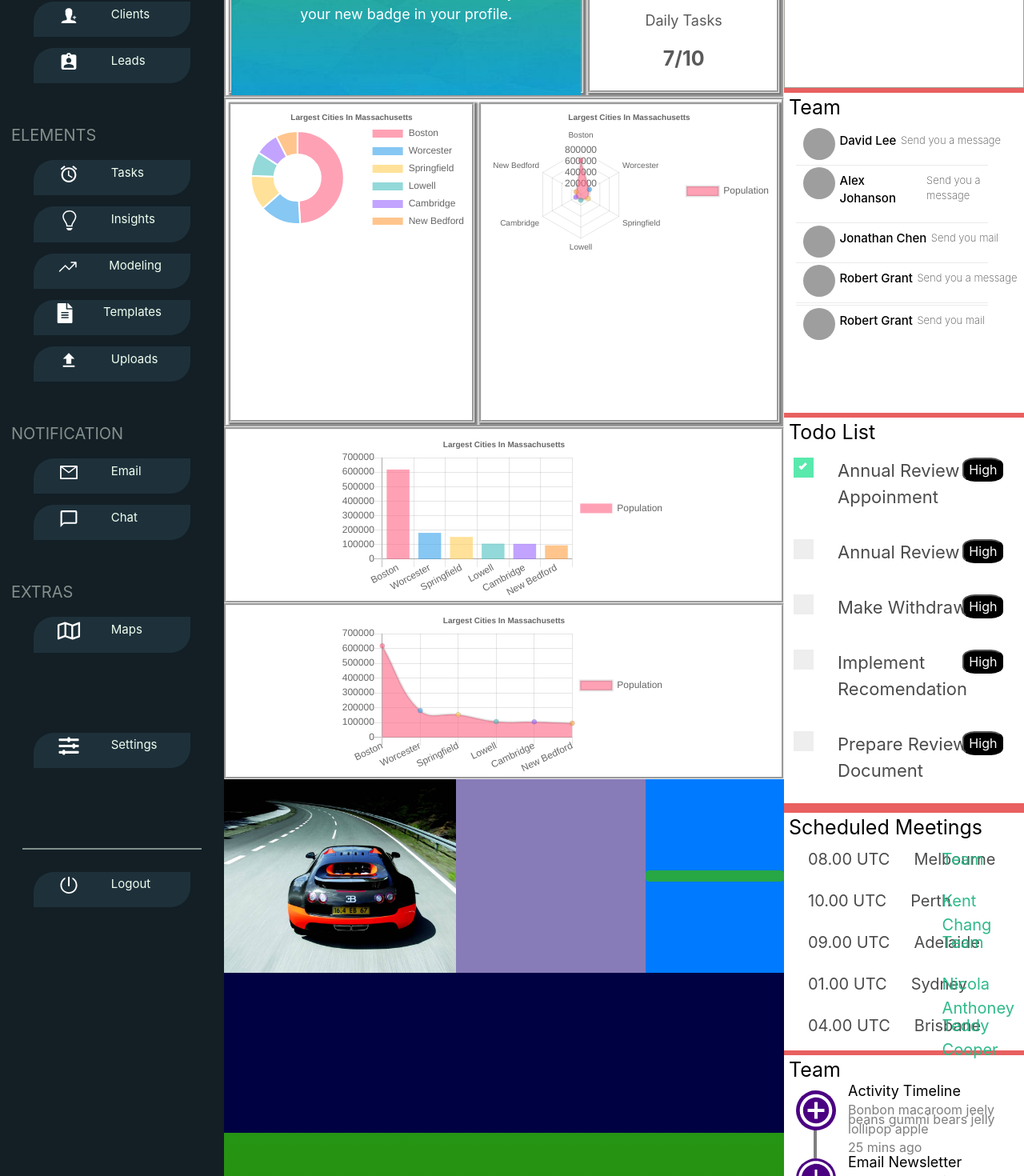
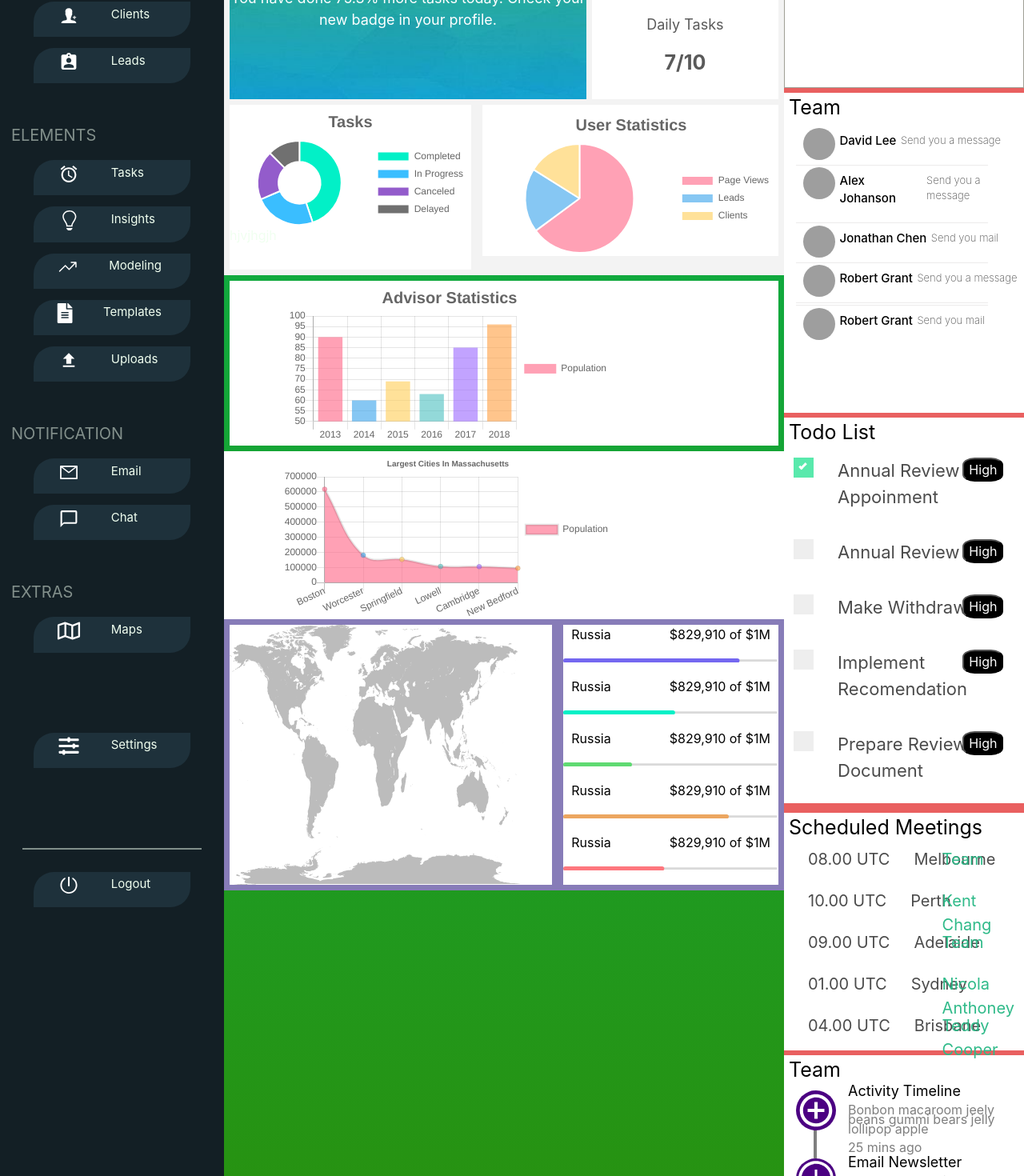
Before and after one commit to lakshan28/suntechit_assignment, a React (Create React App) app: page / in a window 1280 px wide. Shown: the part 460-1930 px from the top of the page at 80% size. Built offline with nearby package versions, Linux system fonts and the light colour scheme; grey boxes are pictures that could not be loaded.

Commit message:
changed maps

```diff
--- a/package.json
+++ b/package.json
@@ -5,6 +5,7 @@
   "dependencies": {
     "bootstrap": "^4.3.1",
     "chart.js": "^2.9.3",
+    "rc-progress": "^2.5.2",
     "react": "^16.12.0",
     "react-bootstrap": "^1.0.0-beta.16",
     "react-calendar": "^2.19.2",
--- a/src/components/Charts/BarChart.js
+++ b/src/components/Charts/BarChart.js
@@ -1,31 +1,24 @@
 import React, { Component } from "react";
 import { Bar, Line, Pie, Doughnut, Radar } from "react-chartjs-2";
+import "./Pie/Chart";
 
 class BarChart extends Component {
   constructor(props) {
     super(props);
     this.state = {
       chartData: {
-        labels: [
-          "Boston",
-          "Worcester",
-          "Springfield",
-          "Lowell",
-          "Cambridge",
-          "New Bedford"
-        ],
+        labels: ["2013", "2014", "2015", "2016", "2017", "2018"],
         datasets: [
           {
             label: "Population",
-            data: [617594, 181045, 153060, 106519, 105162, 95072],
+            data: [90, 60, 69, 63, 85, 96, 50],
             backgroundColor: [
               "rgba(255, 99, 132, 0.6)",
               "rgba(54, 162, 235, 0.6)",
               "rgba(255, 206, 86, 0.6)",
               "rgba(75, 192, 192, 0.6)",
               "rgba(153, 102, 255, 0.6)",
-              "rgba(255, 159, 64, 0.6)",
-              "rgba(255, 99, 132, 0.6)"
+              "rgba(255, 159, 64, 0.6)"
             ]
           }
         ]
@@ -48,13 +41,14 @@ class BarChart extends Component {
           options={{
             title: {
               display: true,
-              text: "Largest Cities In Massachusetts",
-              fontSize: 10
+              text: "Advisor Statistics",
+              fontSize: 20
             },
             legend: {
               display: true,
               position: "right"
             }
+
             //   maintainAspectRatio: false
           }}
         />
--- a/src/components/Charts/CongratsBar/Visionary.css
+++ b/src/components/Charts/CongratsBar/Visionary.css
@@ -1,5 +1,8 @@
 .visionary {
   text-align: center;
+  background-color: rgb(255, 255, 255);
+  height: 100%;
+  width: 97%;
 }
 /*.badge {
 }
--- a/src/components/Charts/Pie/Char.css
+++ b/src/components/Charts/Pie/Char.css
@@ -0,0 +1,15 @@
+.dought-chart {
+  background-color: rgb(255, 255, 255);
+  width: 100%;
+  height: 100%;
+}
+.radar-chart {
+  background-color: rgb(255, 255, 255);
+  padding: 1%;
+}
+.margin {
+  width: 100%;
+  height: 100%;
+  padding-bottom: 5%;
+  background-color: rgb(255, 255, 255);
+}
--- a/src/components/Charts/Pie/Chart.js
+++ b/src/components/Charts/Pie/Chart.js
@@ -7,27 +7,12 @@ class Chart extends Component {
     super(props);
     this.state = {
       chartData: {
-        labels: [
-          "Boston",
-          "Worcester",
-          "Springfield",
-          "Lowell",
-          "Cambridge",
-          "New Bedford"
-        ],
+        labels: ["Completed", "In Progress", "Canceled", "Delayed"],
         datasets: [
           {
             label: "Population",
-            data: [617594, 181045, 153060, 106519, 105162, 95072],
-            backgroundColor: [
-              "rgba(255, 99, 132, 0.6)",
-              "rgba(54, 162, 235, 0.6)",
-              "rgba(255, 206, 86, 0.6)",
-              "rgba(75, 192, 192, 0.6)",
-              "rgba(153, 102, 255, 0.6)",
-              "rgba(255, 159, 64, 0.6)",
-              "rgba(255, 99, 132, 0.6)"
-            ]
+            data: [47.3, 25.0, 20, 13.1],
+            backgroundColor: ["#02F0C7", "#3ABEFF", "#935CCB", "#707070"]
           }
         ]
       }
@@ -43,22 +28,29 @@ class Chart extends Component {
 
   render() {
     return (
-      <div>
+      <div className="dought-chart">
         <Doughnut
           data={this.state.chartData}
           options={{
             title: {
               display: true,
-              text: "Largest Cities In Massachusetts",
-              fontSize: 10
+              text: "Tasks",
+              fontSize: 20,
+              position: "top"
             },
             legend: {
               display: true,
               position: "right"
+            },
+            layout: {
+              bottom: 100
             }
-            //maintainAspectRatio: false
+            // maintainAspectRatio: false
           }}
         />
+        <div className="margin">
+          <p>hjvjhgjh</p>
+        </div>
       </div>
     );
   }
--- a/src/components/Charts/PolarAre.js
+++ b/src/components/Charts/PolarAre.js
@@ -6,26 +6,15 @@ class PolarAre extends Component {
     super(props);
     this.state = {
       chartData: {
-        labels: [
-          "Boston",
-          "Worcester",
-          "Springfield",
-          "Lowell",
-          "Cambridge",
-          "New Bedford"
-        ],
+        labels: ["Page Views", "Leads", "Clients"],
         datasets: [
           {
             label: "Population",
-            data: [617594, 181045, 153060, 106519, 105162, 95072],
+            data: [617594, 181045, 153060],
             backgroundColor: [
               "rgba(255, 99, 132, 0.6)",
               "rgba(54, 162, 235, 0.6)",
-              "rgba(255, 206, 86, 0.6)",
-              "rgba(75, 192, 192, 0.6)",
-              "rgba(153, 102, 255, 0.6)",
-              "rgba(255, 159, 64, 0.6)",
-              "rgba(255, 99, 132, 0.6)"
+              "rgba(255, 206, 86, 0.6)"
             ]
           }
         ]
@@ -42,14 +31,14 @@ class PolarAre extends Component {
 
   render() {
     return (
-      <div>
-        <Radar
+      <div className="radar-chart">
+        <Pie
           data={this.state.chartData}
           options={{
             title: {
               display: true,
-              text: "Largest Cities In Massachusetts",
-              fontSize: 10
+              text: "User Statistics",
+              fontSize: 20
             },
             legend: {
               display: true,
--- a/src/components/Charts/map/Map.css
+++ b/src/components/Charts/map/Map.css
@@ -2,10 +2,36 @@
   display: flex;
   flex-direction: row;
 }
+.world-map {
+  width: 60%;
+  background-color: white;
+  margin: 1%;
+}
 .map-image {
-  width: 55%;
+  width: 90%;
   height: 100%;
 }
 .progress-bar {
-  width: 45%;
+  width: 40%;
+  background-color: white;
+  margin: 1%;
 }
+.progess-bar-one {
+  width: 90%;
+  color: brown;
+}
+.progress-title {
+  color: black;
+  margin-left: 10px;
+  margin-right: 10px;
+  line-height: 5px;
+}
+.progress-main-title {
+  display: flex;
+  flex-direction: row;
+  justify-content: space-between;
+}
+.progress-conent {
+  margin-top: 10px;
+  margin-bottom: 10px;
+}
--- a/src/components/Charts/map/Map.js
+++ b/src/components/Charts/map/Map.js
@@ -1,4 +1,6 @@
 import React, { Component } from "react";
+import "rc-progress/assets/index.css";
+import { Line, Circle } from "rc-progress";
 import "./Map.css";
 import { IoMdAddCircleOutline } from "react-icons/io";
 import { FaRegCheckCircle } from "react-icons/fa";
@@ -9,15 +11,57 @@ class Map extends Component {
   render() {
     return (
       <div className="main-map">
-        <div>
+        <div className="world-map">
           <img
-            src={require("../../img/1 (23).jpg")}
+            src={require("../../img/World_map_blank_without_borders.svg")}
             className="map-image"
             alt="map"
           />
         </div>
         <div className="progress-bar">
-          <ProgressBar variant="success" now={40} />
+          <div className="progress-conent">
+            <div className="progress-main-title">
+              <p className="progress-title">Russia </p>
+              <p className="progress-title">$829,910 of $1M</p>
+            </div>
+
+            <Line percent={80} strokeWidth="2" strokeColor="#7467F0 " />
+          </div>
+          <div className="progress-conent">
+            <div className="progress-main-title">
+              <p className="progress-title">Russia </p>
+              <p className="progress-title">$829,910 of $1M</p>
+            </div>
+
+            <Line percent={50} strokeWidth="2" strokeColor="#02F0C7 " />
+          </div>
+
+          <div className="progress-conent">
+            <div className="progress-main-title">
+              <p className="progress-title">Russia </p>
+              <p className="progress-title">$829,910 of $1M</p>
+            </div>
+
+            <Line percent={30} strokeWidth="2" strokeColor="#5FDA72 " />
+          </div>
+
+          <div className="progress-conent">
+            <div className="progress-main-title">
+              <p className="progress-title">Russia </p>
+              <p className="progress-title">$829,910 of $1M</p>
+            </div>
+
+            <Line percent={75} strokeWidth="2" strokeColor="#ECA660 " />
+          </div>
+
+          <div className="progress-conent">
+            <div className="progress-main-title">
+              <p className="progress-title">Russia </p>
+              <p className="progress-title">$829,910 of $1M</p>
+            </div>
+
+            <Line percent={45} strokeWidth="2" strokeColor="#FE777E " />
+          </div>
         </div>
       </div>
     );
--- a/src/components/screens/Dashboard.css
+++ b/src/components/screens/Dashboard.css
@@ -152,62 +152,57 @@ button:focus {
 .row3 {
   width: 70%;
   height: 100%;
-  background: grey;
+  background: transparent;
 }
 /**********Chart ****/
 .row-1 {
   width: 100%;
   height: 100%;
-  background: rgb(255, 255, 255);
+  background: #f3f3f3;
   display: flex;
   flex-direction: row;
-  border-style: groove;
+
   overflow: hidden;
 }
 .congrats-bar {
-  border-style: groove;
-  margin: 3px;
-  box-shadow: 2px 2px 2px 2px grey;
   height: 400px;
   width: 65%;
+  margin-top: 2%;
+  margin-left: 1%;
+  background: rgb(185, 98, 98);
 }
 .stars {
-  border-style: groove;
-  margin: 3px;
-  box-shadow: 2px 2px 2px 2px grey;
+  margin-top: 2%;
+  margin-left: 1%;
+
   height: 400px;
   width: 35%;
 }
 
 .doughnut {
-  border-style: groove;
-  margin: 3px;
-  box-shadow: 2px 2px 2px 2px grey;
-  height: 400px;
+  height: 100%;
   width: 45%;
+  margin: 1%;
 }
 .radar {
-  border-style: groove;
-  margin: 3px;
-  box-shadow: 2px 2px 2px 2px grey;
-  height: 400px;
+  margin: 1%;
+
+  height: 100%;
   width: 55%;
 }
 
 .row-2 {
-  width: 100%;
+  width: 98%;
   height: 100%;
   background: rgb(255, 255, 255);
   display: flex;
   flex-direction: row;
-  border-style: groove;
+  margin: 1%;
 }
 .bar-chart {
-  margin: 3px;
-
   height: 50%;
   width: 60%;
-  margin-left: 20%;
+  margin-left: 10%;
 }
 .row-3 {
   width: 100%;
@@ -215,18 +210,13 @@ button:focus {
   background: rgb(255, 255, 255);
   display: flex;
   flex-direction: row;
-  border-style: groove;
 }
 .row-4 {
   width: 100%;
-  height: 100%;
+  height: 150%;
   background: rgb(135, 124, 184);
 }
-.row-5 {
-  width: 100%;
-  height: 200px;
-  background: rgb(0, 1, 66);
-}
+
 /*****Scheduled *****/
 
 .row4 {
--- a/src/components/screens/Dashboard.js
+++ b/src/components/screens/Dashboard.js
@@ -70,7 +70,6 @@ class Dashboard extends Component {
               <div className="row-4">
                 <Map />
               </div>
-              <div className="row-5"></div>
             </div>
             {
               //********3 rd row*******
```
Also changed, not shown: src/components/img/World_map_blank_without_borders.svg (added), 1 other file (tests, documents, lock files or other folders).
